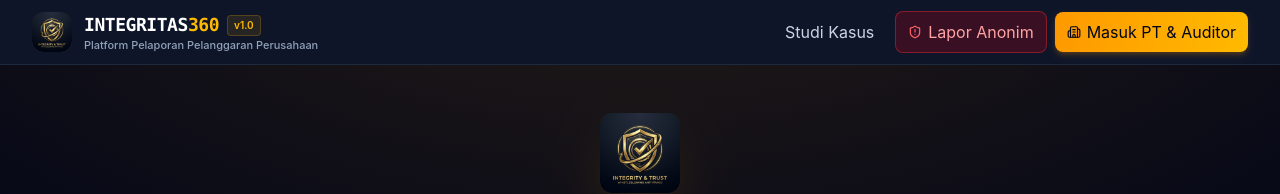
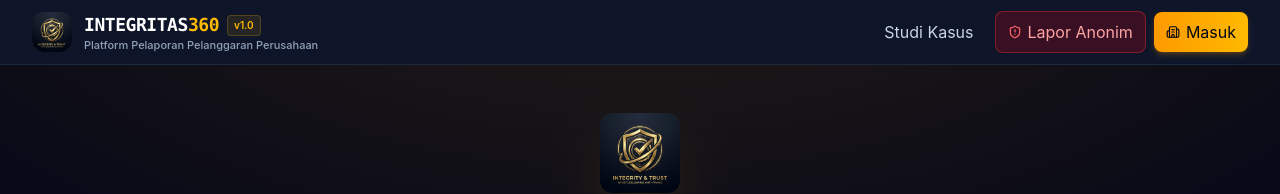
Before and after one commit to susidewiyuliyanti/integritas360, a React (Vite) app: page / in a window 1280 px wide. Shown: the top 194 px of the page. Built offline with nearby package versions, Linux system fonts and the light colour scheme; no server answers.

Commit message:
Simplify login navigation label

```diff
--- a/src/components/Navbar.tsx
+++ b/src/components/Navbar.tsx
@@ -137,7 +137,7 @@ export const Navbar: React.FC = () => {
             <div className="flex items-center gap-2">
               <button id="nav-btn-masuk-daftar" onClick={() => navigate('/login')} className="px-3 py-2 text-xs font-bold rounded-lg bg-gradient-to-r from-amber-500 to-amber-400 hover:from-amber-400 hover:to-amber-300 text-slate-950 shadow-md shadow-amber-500/20 transition-all cursor-pointer flex items-center gap-1.5 min-h-10" title="Khusus Akun Perusahaan & Auditor (Pelapor tidak perlu login)">
                 <Building2 className="w-3.5 h-3.5 shrink-0" />
-                <span>Masuk PT & Auditor</span>
+                <span>Masuk</span>
               </button>
             </div>
           )}
```
